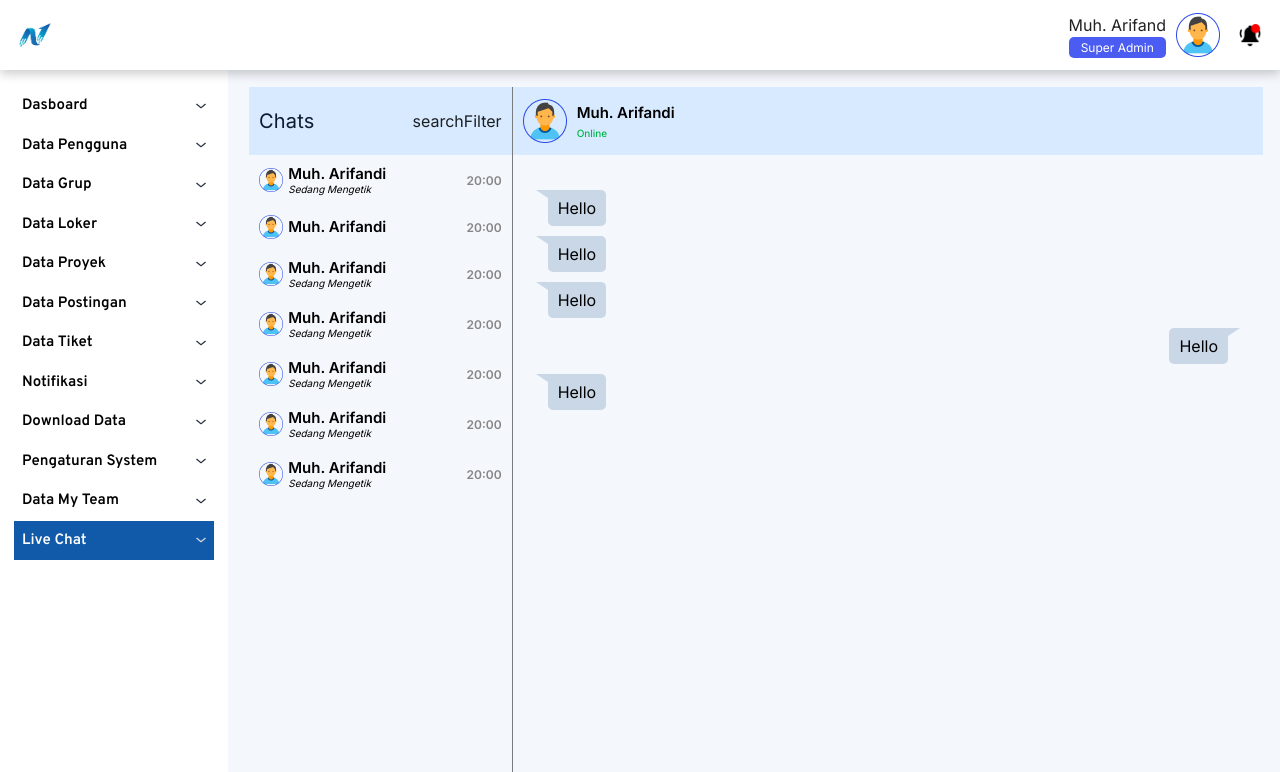
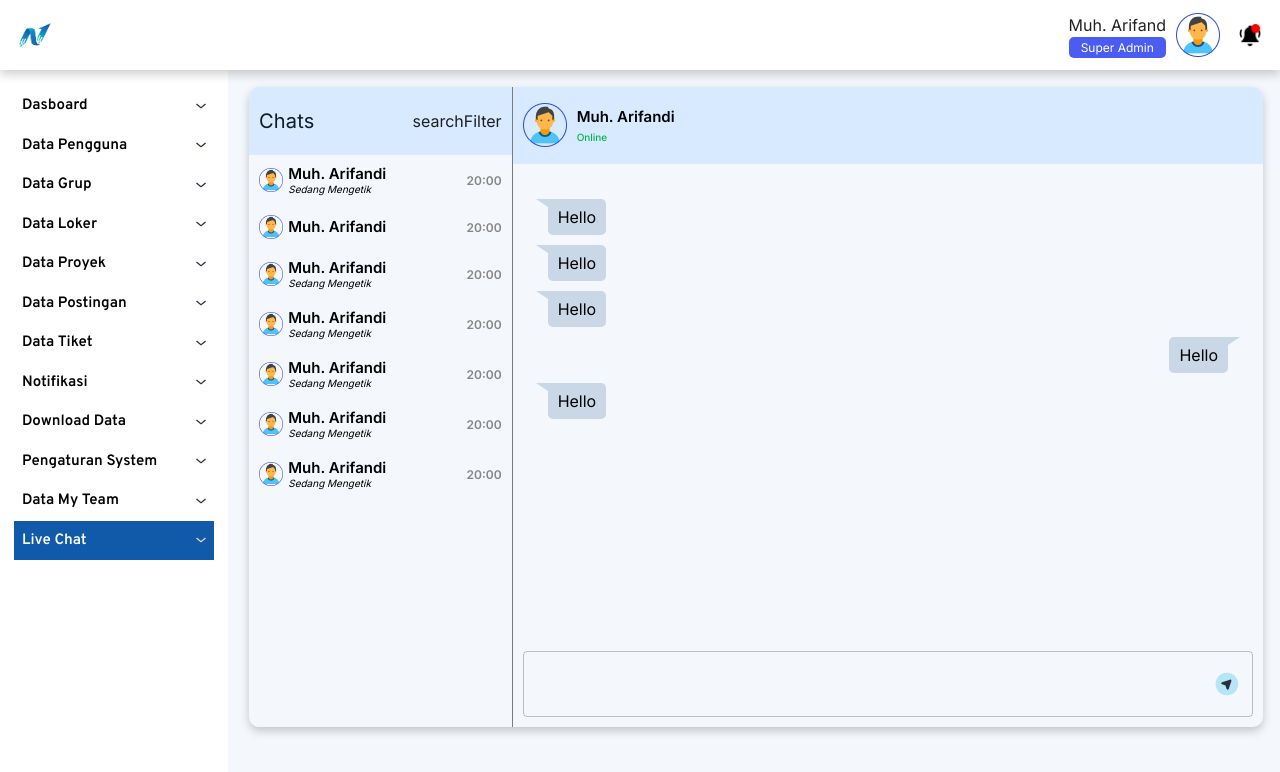
Before and after one commit to rizkysamuelmp/nakerweb, a React (Create React App) app: page /nakerweb/live-chat in a window 1280 px wide. Shown: the top 772 px of the page. Built offline with nearby package versions, Linux system fonts and the light colour scheme.

Commit message:
Live Chat

```diff
--- a/src/components/InputText/index.js
+++ b/src/components/InputText/index.js
@@ -37,6 +37,7 @@ const InputText = ({
   backgroundColor,
   placeholderStyle,
   height,
+  multiline,
   ...input
 }) => {
   return (
@@ -49,6 +50,7 @@ const InputText = ({
       placeholder={placeholder}
       maxLength={maxLength}
       autoComplete={autoComplete}
+      multiline={multiline}
       disabled={disabled}
       onChange={onChange}
       onBlur={onBlur}
@@ -146,6 +148,7 @@ InputText.propTypes = {
   backgroundColor: PropTypes.string,
   placeholderStyle: PropTypes.object,
   height: PropTypes.string,
+  multiline: PropTypes.bool,
 };
 
 InputText.defaultProps = {
@@ -178,6 +181,7 @@ InputText.defaultProps = {
   backgroundColor: "white",
   placeholderStyle: {},
   height: "auto",
+  multiline: false,
 };
 
 export default InputText;
--- a/src/container/pages/LiveChat/index.js
+++ b/src/container/pages/LiveChat/index.js
@@ -1,8 +1,10 @@
-import React from "react";
+import React, { useState } from "react";
 import { styled } from "@mui/material/styles";
+import { TextField } from "@mui/material";
 
 // Assets
 import profile from "../../../assets/img/profile.png";
+import send from "../../../assets/icon/send.svg";
 
 // Data Dummy
 const dataDummy = [
@@ -51,16 +53,18 @@ const dataDummy = [
 ];
 
 const LiveChat = () => {
+  const [inputChat, setInputChat] = useState("");
+
   return (
     <Container>
       <Left>
-        <Header>
+        <HeaderLeft>
           <HeaderText>Chats</HeaderText>
           <InputContainer>
             <SearchInput>search</SearchInput>
             <Filter>Filter</Filter>
           </InputContainer>
-        </Header>
+        </HeaderLeft>
         <BodyLeft>
           {dataDummy.map((item) => (
             <BodyWrapperLeft>
@@ -84,6 +88,7 @@ const LiveChat = () => {
             </NameWrapper>
           </div>
         </Header>
+        <BodyContainer>
           <BodyRight>
             <div
               style={{
@@ -93,7 +98,7 @@ const LiveChat = () => {
             >
               <BubbleSender>Hello</BubbleSender>
             </div>
-          <div style={{ padding: "5px", position: "relative" }}>
+            <div style={{ padding: "5px" }}>
               <BubbleSender>
                 <Message>Hello</Message>
               </BubbleSender>
@@ -108,6 +113,43 @@ const LiveChat = () => {
               <BubbleSender>Hello</BubbleSender>
             </div>
           </BodyRight>
+          <div
+            style={{
+              padding: "10px",
+            }}
+          >
+            <TextField
+              multiline
+              maxRows={6}
+              value={inputChat}
+              onChange={(e) => setInputChat(e.target.value)}
+              style={{
+                width: "100%",
+              }}
+              inputProps={{
+                style: {
+                  padding: 5,
+                  borderRadius: 50,
+                },
+              }}
+              height="45px"
+              InputProps={{
+                endAdornment: (
+                  <div
+                    onClick={() => console.log("asd")}
+                    style={{
+                      cursor: "pointer",
+                      display: "flex",
+                      alignItems: "center",
+                    }}
+                  >
+                    <img src={send} alt="" width="24px" />
+                  </div>
+                ),
+              }}
+            />
+          </div>
+        </BodyContainer>
       </Right>
     </Container>
   );
@@ -117,7 +159,9 @@ export default LiveChat;
 
 const Container = styled("div")`
   display: flex;
-  min-height: 100vh;
+  min-height: 80vh;
+  box-shadow: 0px 4px 10px rgba(0, 0, 0, 0.2);
+  border-radius: 10px;
 `;
 
 const Left = styled("div")`
@@ -125,13 +169,24 @@ const Left = styled("div")`
   border-right: 0.5px solid rgba(0, 0, 0, 0.5);
 `;
 
-const Header = styled("div")`
+const HeaderLeft = styled("div")`
   display: flex;
   align-items: center;
   justify-content: space-between;
   background-color: #d7eaff;
   height: 68px;
   padding: 0 10px;
+  border-radius: 10px 0 0 0;
+`;
+
+const Header = styled("div")`
+  display: flex;
+  align-items: center;
+  justify-content: space-between;
+  background-color: #d7eaff;
+  height: 12%;
+  padding: 0 10px;
+  border-radius: 0 10px 0 0;
 `;
 
 const HeaderText = styled("p")`
@@ -203,6 +258,13 @@ const Time = styled("span")`
   color: #878686;
 `;
 
+const BodyContainer = styled("div")`
+  display: flex;
+  flex-direction: column;
+  justify-content: space-between;
+  height: 88%;
+`;
+
 const BodyRight = styled("div")`
   padding: 30px;
 `;
```
Also changed, not shown: src/assets/icon/send.svg (added). Lines whose indentation alone changed are shown as unchanged.
